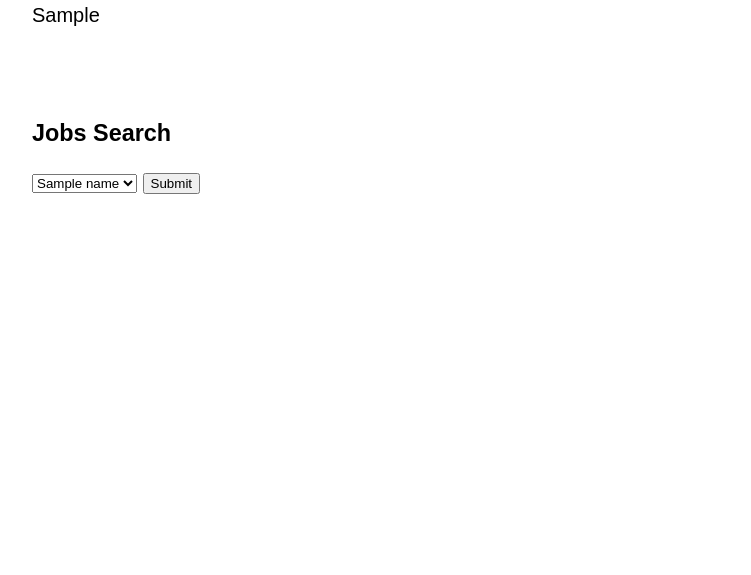
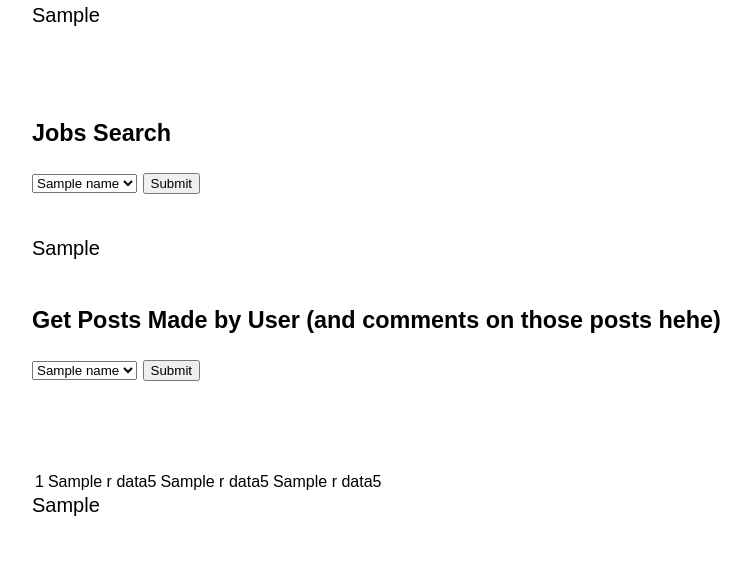
Before and after one commit to scottsoif/LinkedIn-Remix-W4111-proj1, a Flask app: template templates/index.html in a window 1280 px wide. Shown: the part 616-1191 px from the top of the page, without its empty margins (76-827 px from the left). Before the commit the page ends 810 px from the top, so only its background shows below. Run offline with Flask 2, Linux system fonts and the light colour scheme; the template is opened without the code that fills it: most values are stand-ins (such as "Sample title", 1, 10 or a date in 2020); parts of the project's set-up code (start-up, migrations or seed data) failed here and were passed over.

Commit message:
will this work?

```diff
--- a/server.py
+++ b/server.py
@@ -20,6 +20,8 @@
 connections = []
 alumni = []
 jobs = []
+posts = []
+
 
 DATABASEURI = "postgresql://sas2412:5419@35.231.103.173/proj1part2"
 
@@ -93,10 +95,16 @@
   	companies.append(result)
   cursor.close()
 
+  cursor = g.conn.execute("SELECT id, name FROM li_user")
+  users = []
+  for result in cursor:
+  	users.append(result)
+  cursor.close()
 
   context = dict(data = names, rData = connections,
                 data2=schools, rData2 = alumni,
-                data3 = companies, rData3 = jobs)
+                data3 = companies, rData3 = jobs,
+                data5 = users, rData5 = posts)
 
   return render_template("index.html", **context)
 
@@ -190,9 +198,41 @@
     jobs.clear()
     print(f"\n\n{request.form}")
     job_id = request.form['job_id']
-
+    cursor = g.conn.execute(
+    '''
+    Select l.name, j.level, j.description
+    From job j, li_user l
+    Where j.organization_id = l.id and j.organization_id = {}
+    '''.format(job_id)
+    )
+    for result in cursor:
+        print(result)
+        jobs.append(result)
     print(f"Job id: {job_id}\n\n")
     return redirect('/')
+
+
+@app.route('/getPosts', methods=['POST'])
+def getPosts():
+    posts.clear()
+    print(f"\n\n{request.form}")
+    id = request.form['user_id']
+    cursor = g.conn.execute(
+    '''
+    Select l1.name, p.content, l2.name, c.content
+    From post p, li_user l1, li_user l2, comment c
+    Where p.author_id = l1.id and l1.id = {} and p.post_id = c.post_id and c.author_id = l2.id
+    '''.format(id)
+    )
+    posts.append(("Author","Post", "Commentor" , "Content"))
+    for result in cursor:
+        print(result)
+        posts.append(result)
+    print(f"Post id: {id}\n\n")
+    return redirect('/')
+
+
+
 
 
 
--- a/templates/index.html
+++ b/templates/index.html
@@ -21,6 +21,22 @@
   font-size: 20px;
   margin: 4px 2px;
   cursor: pointer;
+}
+
+table {
+  font-family: arial, sans-serif;
+  border-collapse: collapse;
+  width: 100%;
+}
+
+td, th {
+  border: 1px solid #dddddd;
+  text-align: left;
+  padding: 8px;
+}
+
+tr:nth-child(even) {
+  background-color: #dddddd;
 }
   </style>
 
@@ -81,11 +97,49 @@
   <select name="job_id">
     {% for name in data3 %}
     <option value={{name[0]}}>{{name[1]}}</option>
+    </form>
     {% endfor %}
   </select>
   <input type="submit" value="Submit">
 </form>
+<div>
+    {% for n in rData3 %}
+    <div>{{n}}</div>
+<!-- <div align="right">
+<form method="POST" action="/apply">
+<button name="subject" type="submit">Apply</button>
+</form>
+<div> -->
+    {% endfor %}
+  </div>
 
+<h3>Get Posts Made by User (and comments on those posts hehe)</h3>
+<form method="POST" action="/getPosts">
+  <select name="user_id">
+    {% for name in data5 %}
+    <option value={{name[0]}}>{{name[1]}}</option>
+    {% endfor %}
+  </select>
+  <input type="submit" value="Submit">
+</form>
+<table>
+  <div>
+    {% for n in rData5 %}
+  <tr>
+    <td>{{n[0]}}</td>
+    <td>{{n[1]}}</td>
+    <td>{{n[2]}}</td>
+    <td>{{n[3]}}</td>
+  </tr>
+      {% endfor %}
+  </div>
+</table>
+
+  <div>
+    {% for n in rData5 %}
+    <div>{{n}}</div>
+    {% endfor %}
+  </div>
 
 
 </body>
```
